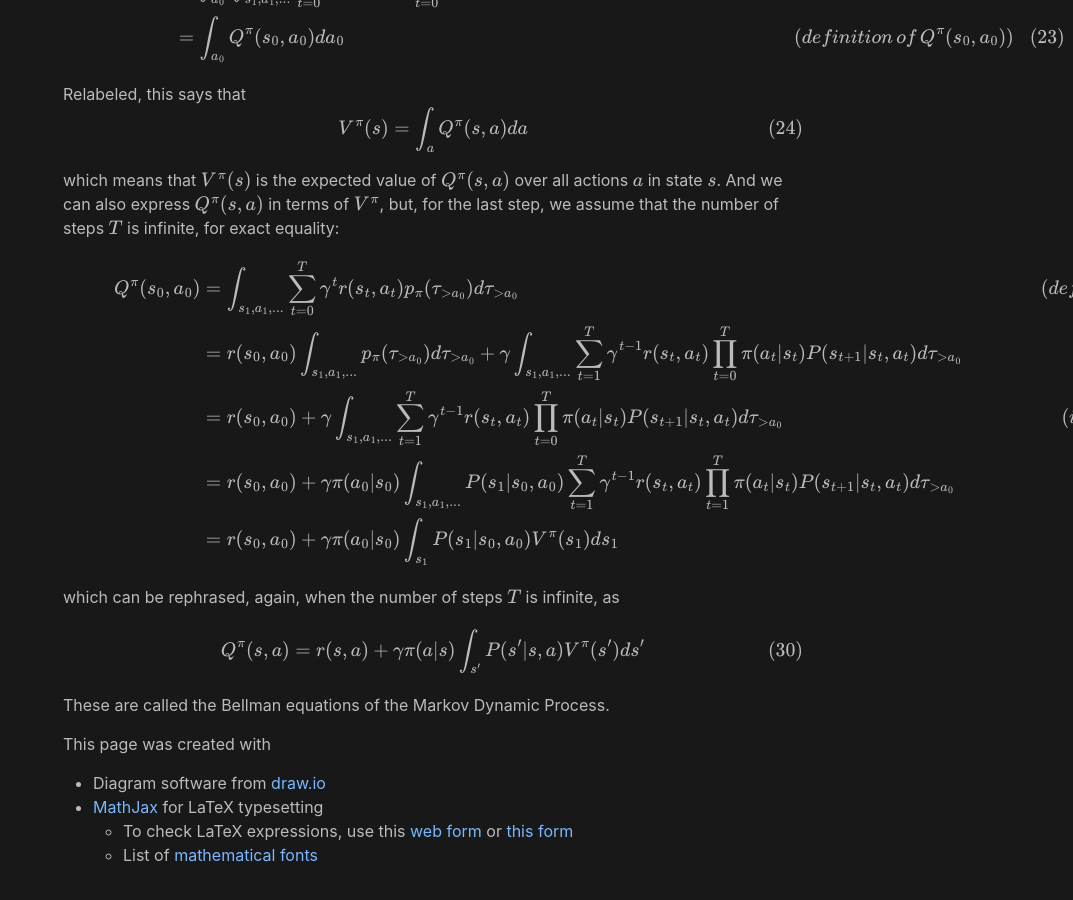
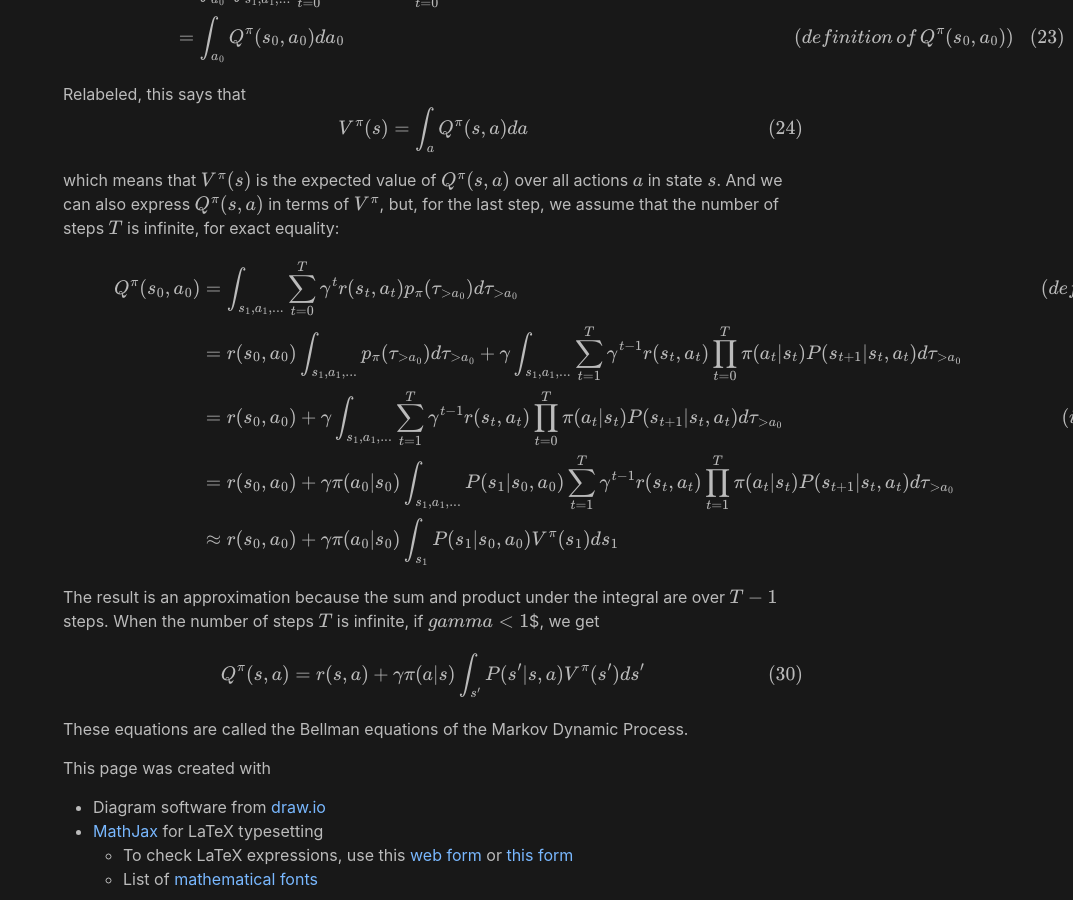
Before and after one commit to analytiq-hub/sigagent.github.io, a Jekyll site: the page built from machine_learning/_posts/2021-01-22-reinforce.md, in a window 1280 px wide and 900 px high, scrolled down 5640 px. Shown: the whole window, without its empty margins (207-1280 px from the left). Built offline with Jekyll 4.4.1, drawn with Linux system fonts in a browser that asks for light colours; formulas are drawn with MathJax 3; a script that is not in the unit is left out.

Commit message:
*** empty log message ***

```diff
--- a/machine_learning/_posts/2021-01-22-reinforce.md
+++ b/machine_learning/_posts/2021-01-22-reinforce.md
@@ -217,19 +217,19 @@ Q^\pi(s_0, a_0) & = \int_{s_1, a_1, ...} \sum_{t=0}^{T} \gamma^{t} r(s_t, a_t) p
 & = r(s_0, a_0) \int_{s_1, a_1, ...} p_\pi(\tau_{>a_0}) d\tau_{>a_0} + \gamma \int_{s_1, a_1, ...} \sum_{t=1}^{T} \gamma^{t-1} r(s_t, a_t) \prod_{t=0}^T \pi(a_t \vert s_t) P(s_{t+1} \vert s_t, a_t) d\tau_{>a_0} \hspace{1cm} & (definition \, of \, p_\pi(\tau_{>a_0})) \\
 & = r(s_0, a_0) + \gamma \int_{s_1, a_1, ...} \sum_{t=1}^{T} \gamma^{t-1} r(s_t, a_t) \prod_{t=0}^T \pi(a_t \vert s_t) P(s_{t+1} \vert s_t, a_t) d\tau_{>a_0} \hspace{1cm} & (integral \, of \, p_\pi(\tau_{>a_0}) \, is \, 1) \\
 & = r(s_0, a_0) + \gamma \pi(a_0 \vert s_0) \int_{s_1, a_1, ...} P(s_{1} \vert s_0, a_0) \sum_{t=1}^{T} \gamma^{t-1} r(s_t, a_t) \prod_{t=1}^T \pi(a_t \vert s_t) P(s_{t+1} \vert s_t, a_t) d\tau_{>a_0} \hspace{1cm} & (bring \, out \, \pi(a_0 \vert s_0)) \\
-& = r(s_0, a_0) + \gamma \pi(a_0 \vert s_0) \int_{s_1} P(s_{1} \vert s_0, a_0) V^\pi(s_1) ds_1 \hspace{1cm} & (definition \, of \, V^\pi(s_1)) \\
+& \approx r(s_0, a_0) + \gamma \pi(a_0 \vert s_0) \int_{s_1} P(s_{1} \vert s_0, a_0) V^\pi(s_1) ds_1 \hspace{1cm} & (definition \, of \, V^\pi(s_1)) \\
 \end{align}
 $$
 
-which can be rephrased, again, when the number of steps $$T$$ is infinite, as
+The result is an approximation because the sum and product under the integral are over $$T-1$$ steps. When the number of steps $$T$$ is infinite, if $gamma \lt 1$$, we get
 
 $$
-\begin{align}
+\begin{align} \label{eq:q_bellman}
 Q^\pi(s, a) & = r(s, a) + \gamma \pi(a \vert s) \int_{s'} P(s' \vert s, a) V^\pi(s') ds' \\
 \end{align}
 $$
 
-These are called the Bellman equations of the Markov Dynamic Process.
+These equations are called the Bellman equations of the Markov Dynamic Process.
 
 This page was created with
 * Diagram software from [draw.io](https://draw.io)
```
